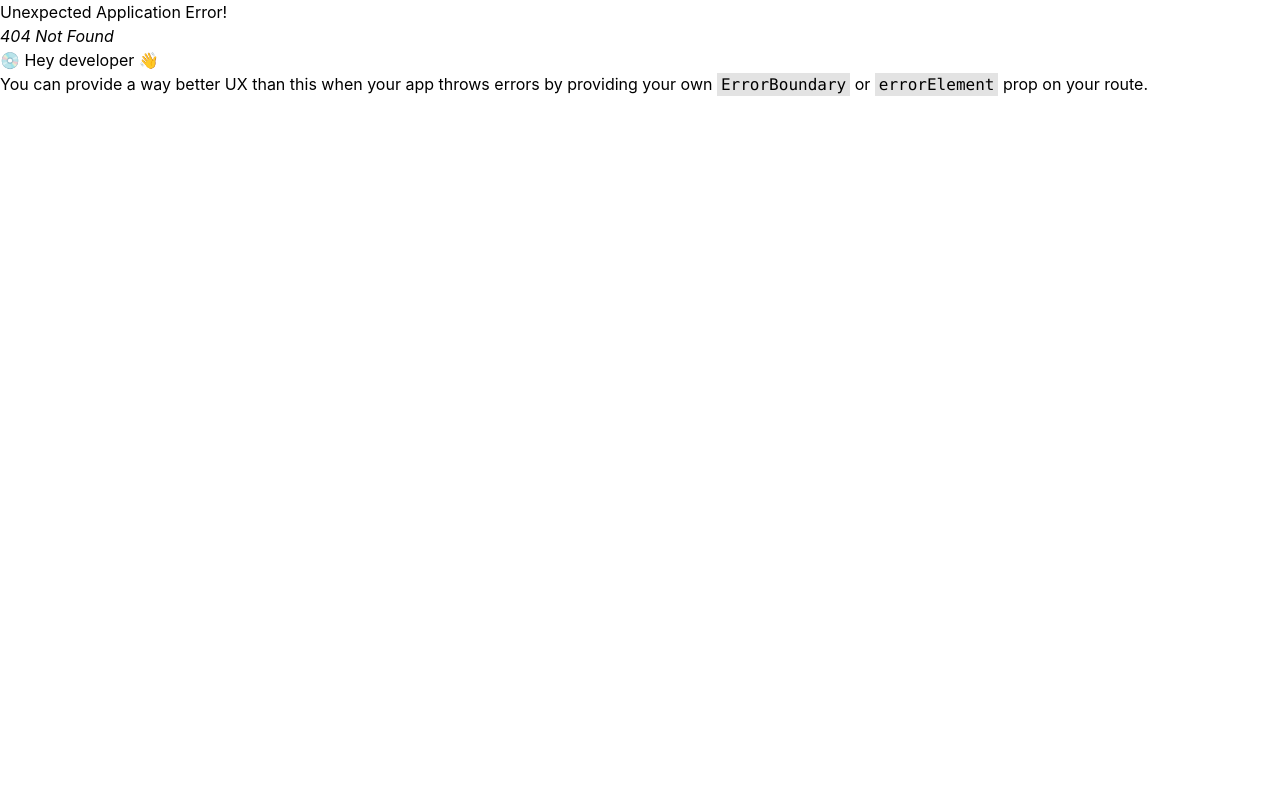
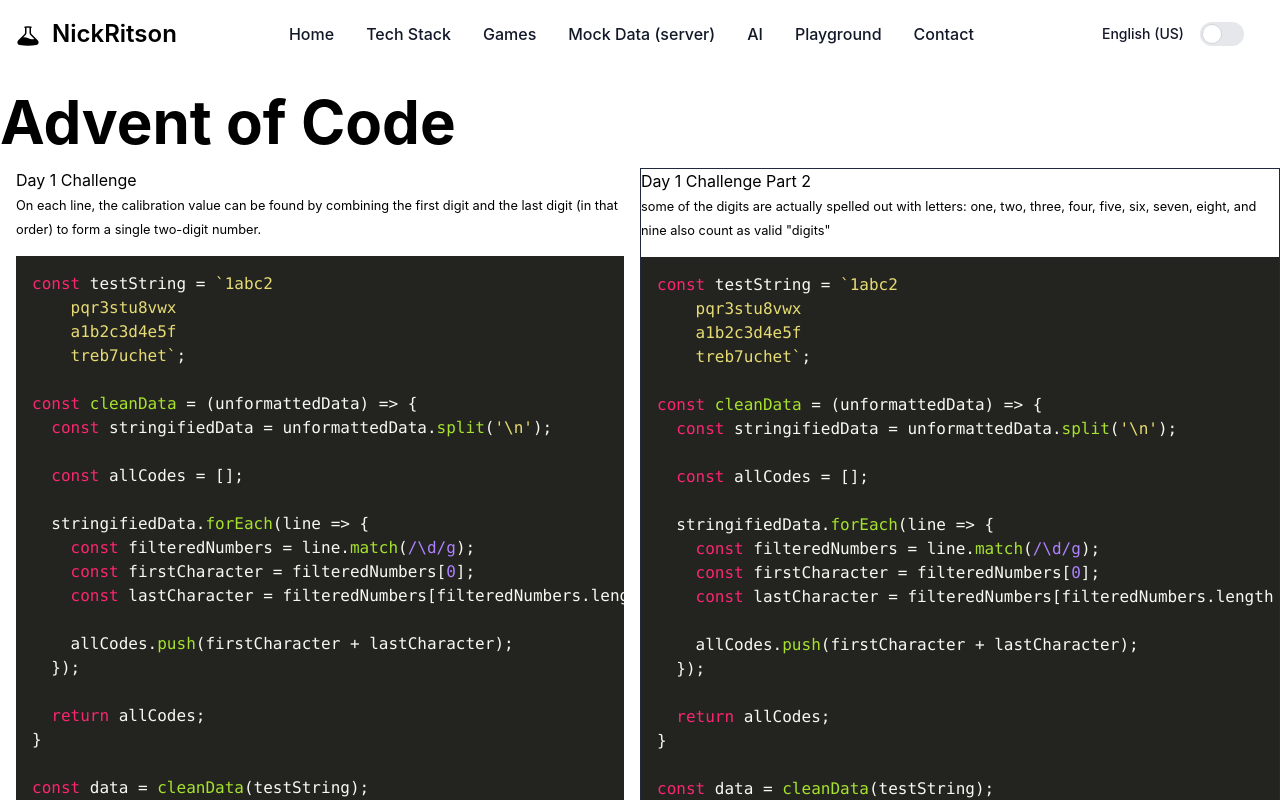
Before and after one commit to NickRitson/boilerplate, a React (Vite) app in the folder frontend/: page /advent-of-code in a window 1280 px wide. Before the commit this address had no page. Shown: the top 800 px of the page. Built offline with nearby package versions, Linux system fonts and the light colour scheme.

Commit message:
added a page and styling for advent of code examples worked on

```diff
--- a/frontend/package.json
+++ b/frontend/package.json
@@ -13,6 +13,7 @@
   "dependencies": {
     "@reduxjs/toolkit": "^1.9.7",
     "@vercel/analytics": "^1.1.1",
+    "highlight.js": "^11.9.0",
     "react": "^18.2.0",
     "react-dom": "^18.2.0",
     "react-redux": "^8.1.3",
--- /dev/null
+++ b/frontend/src/components/codeblock/CodeBlock.tsx
@@ -0,0 +1,72 @@
+import React, { useEffect } from 'react';
+import hljs from 'highlight.js';
+import 'highlight.js/styles/monokai-sublime.css';
+
+const CodeBlock: React.FC = () => {
+    useEffect(() => {
+        hljs.highlightAll();
+    }, []);
+
+    const testString = `1abc2
+    pqr3stu8vwx
+    a1b2c3d4e5f
+    treb7uchet`;
+
+  const cleanData = (unformattedData: string) => {
+    const stringifiedData = unformattedData.split('\n');
+
+    const allCodes: string[] = [];
+
+    stringifiedData.forEach((line) => {
+      const filteredNumbers = line.match(/\d/g);
+      if (filteredNumbers) {
+        const firstCharacter = filteredNumbers[0];
+        const lastCharacter = filteredNumbers[filteredNumbers.length - 1];
+
+        allCodes.push(firstCharacter + lastCharacter);
+      }
+    });
+
+    return allCodes;
+  };
+
+  const data = cleanData(testString);
+
+  return (
+    <div>
+      <pre>
+        <code className="javascript">{`const testString = \`${testString}\`;
+
+const cleanData = (unformattedData) => {
+  const stringifiedData = unformattedData.split('\\n');
+
+  const allCodes = [];
+
+  stringifiedData.forEach(line => {
+    const filteredNumbers = line.match(/\\d/g);
+    const firstCharacter = filteredNumbers[0];
+    const lastCharacter = filteredNumbers[filteredNumbers.length - 1];
+
+    allCodes.push(firstCharacter + lastCharacter);
+  });
+
+  return allCodes;
+}
+
+const data = cleanData(testString);
+
+if (data.length) {
+  const initialValue = 0;
+  const totalSum = data.reduce((accumulator, currentValue) => accumulator + parseInt(currentValue, 10),
+    initialValue,
+  );
+
+  console.log('totalSum', totalSum);
+}`}
+        </code>
+      </pre>
+    </div>
+  );
+};
+
+export default CodeBlock;
--- a/frontend/src/main.tsx
+++ b/frontend/src/main.tsx
@@ -13,6 +13,7 @@ import GamePage from './views/GamePage';
 import GamesPage from './views/GamesPage';
 import TechStackPage from './views/TechStackPage';
 import Playground from './views/Playground';
+import AdventOfCodePage from './views/AdventOfCodePage';
 import './styles/index.css';
 
 const router = createBrowserRouter([
@@ -45,6 +46,10 @@ const router = createBrowserRouter([
         path: "/playground",
         element: <Playground />,
       },
+      {
+        path: "/advent-of-code",
+        element: <AdventOfCodePage />,
+      },
     ]
   },
 ]);
--- /dev/null
+++ b/frontend/src/views/AdventOfCodePage.tsx
@@ -0,0 +1,39 @@
+import React from 'react';
+
+import CodeBlock from '../components/codeblock/CodeBlock';
+
+const AdventOfCodePage: React.FC = () => {
+    return (
+        <div className="container mx-auto">
+            <h1 className="text-6xl font-bold mb-4">Advent of Code</h1>
+            <div className="flex">
+                <div className="w-1/2">
+                    <div className="container mx-auto p-4 pt-0">
+                        <div className="flex items-start pb-4">
+                            <div>
+                                <h3>Day 1 Challenge</h3>
+                                <small>On each line, the calibration value can be found by combining the first digit and the last digit (in that order) to form a single two-digit number.</small>
+                            </div>
+                        </div>
+                        <div className="grid grid-cols-1 gap-4">
+                            <CodeBlock />
+                        </div>
+                    </div>
+                </div>
+                <div className="w-1/2 border border-slate-800">
+                    <div className="flex items-center pb-4">
+                        <div>
+                            <p>Day 1 Challenge Part 2</p>
+                            <small>some of the digits are actually spelled out with letters: one, two, three, four, five, six, seven, eight, and nine also count as valid "digits"</small>
+                        </div>
+                    </div>
+                    <div className="grid grid-cols-1 gap-4">
+                        <CodeBlock />
+                    </div>
+                </div>
+            </div>
+        </div>
+    );
+};
+
+export default AdventOfCodePage;
```
Also changed, not shown: 1 other file (tests, documents, lock files or other folders).
